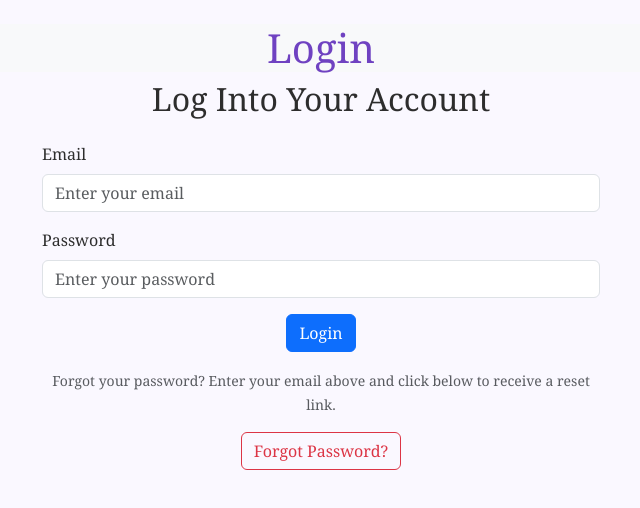
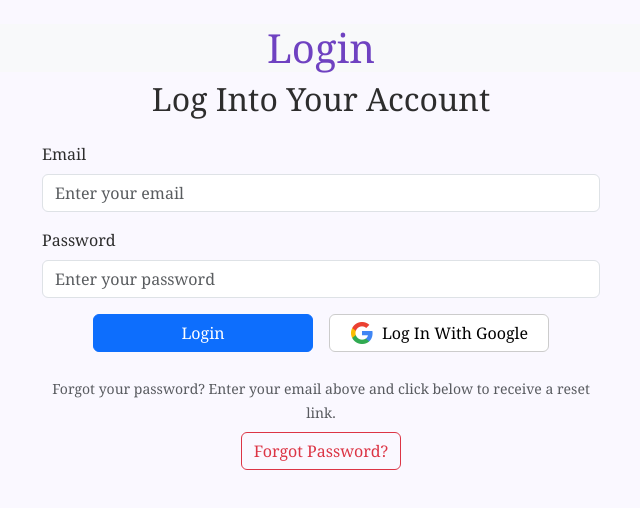
Before and after one commit to joshwilliams123/teacher, a React (Create React App) app: page /login in a window 1280 px wide. Shown: the top 508 px of the page, without its empty margins (319-959 px from the left). Built offline with nearby package versions, Linux system fonts and the light colour scheme; no server answers.

Commit message:
google sign in

```diff
--- a/src/Login.js
+++ b/src/Login.js
@@ -1,6 +1,6 @@
 import React, { useState } from "react";
 import { signInWithEmailAndPassword, sendPasswordResetEmail } from "firebase/auth";
-import { auth } from "./firebase";
+import { auth, googleProvider, signInWithPopup } from "./firebase";
 import { useNavigate } from "react-router-dom";
 import "bootstrap/dist/css/bootstrap.min.css";
 import "./css/styles.css";
@@ -17,7 +17,6 @@ const Login = () => {
     e.preventDefault();
     setError("");
     setSuccessMessage("");
-
     try {
       await signInWithEmailAndPassword(auth, email, password);
       setSuccessMessage("You have successfully logged in! You will be redirected to the teacher home page.");
@@ -36,15 +35,28 @@ const Login = () => {
     }
   };
 
+  const handleGoogleLogin = async () => {
+    setError("");
+    setSuccessMessage("");
+    try {
+      await signInWithPopup(auth, googleProvider);
+      setSuccessMessage("Logged in with Google! Redirecting to teacher home page...");
+      setTimeout(() => {
+        setSuccessMessage("");
+        navigate("/teacher-home");
+      }, 2000);
+    } catch (err) {
+      setError(err.message);
+    }
+  };
+
   const handleForgotPassword = async () => {
     setError("");
     setSuccessMessage("");
-
     if (!email) {
       setError("Please enter your email to reset your password.");
       return;
     }
-
     try {
       await sendPasswordResetEmail(auth, email);
       setSuccessMessage("A password reset email has been sent to your inbox.");
@@ -63,15 +75,12 @@ const Login = () => {
           </div>
         </div>
       </header>
-
       <main>
         <div className="container">
           <div className="text-center mb-4">
             <h2>Log Into Your Account</h2>
           </div>
-
           {error && <p className="text-danger text-center">{error}</p>}
-
           <div className="w-50 mx-auto">
             <form onSubmit={handleLogin}>
               <div className="mb-3">
@@ -85,7 +94,6 @@ const Login = () => {
                   required
                 />
               </div>
-
               <div className="mb-3">
                 <label className="form-label">Password</label>
                 <input
@@ -97,12 +105,35 @@ const Login = () => {
                   required
                 />
               </div>
-
-              <div className="text-center mb-3">
-                <button type="submit" className="btn btn-primary">Login</button>
+              <div className="d-flex justify-content-center gap-3 mt-3">
+                <button
+                  type="submit"
+                  className="btn btn-primary flex-fill"
+                  style={{ maxWidth: "220px" }}
+                >
+                  Login
+                </button>
+                <button
+                  type="button"
+                  className="btn d-flex align-items-center justify-content-center flex-fill"
+                  style={{
+                    backgroundColor: "#fff",
+                    color: "#000",
+                    border: "1px solid #ccc",
+                    gap: "8px",
+                    maxWidth: "220px"
+                  }}
+                  onClick={handleGoogleLogin}
+                >
+                  <img
+                    src="/google.png"
+                    alt="Google logo"
+                    style={{ width: "24px", height: "24px" }}
+                  />
+                  Log In With Google
+                </button>
               </div>
-
-              <div className="mb-3 text-center">
+              <div className="mt-4 mb-2 text-center">
                 <small className="text-muted">
                   Forgot your password? Enter your email above and click below to receive a reset link.
                 </small>
@@ -120,7 +151,6 @@ const Login = () => {
           </div>
         </div>
       </main>
-
       {successMessage && (
         <div className="alert alert-success fixed-bottom m-3" style={{ zIndex: 9999 }}>
           <p className="text-center mb-0">{successMessage}</p>
--- a/src/Sidebar.js
+++ b/src/Sidebar.js
@@ -27,7 +27,7 @@ const Sidebar = () => {
   const handleLogout = async () => {
     try {
       await signOut(auth);
-      navigate("/login");
+      navigate("/");
     } catch (error) {
       console.error("Error signing out:", error);
     }
--- a/src/Signup.js
+++ b/src/Signup.js
@@ -1,6 +1,6 @@
 import React, { useState } from "react";
 import { createUserWithEmailAndPassword } from "firebase/auth";
-import { auth } from "./firebase";
+import { auth, googleProvider, signInWithPopup } from "./firebase";
 import { useNavigate } from "react-router-dom";
 import "bootstrap/dist/css/bootstrap.min.css";
 import "./css/styles.css";
@@ -17,7 +17,6 @@ const Signup = () => {
     e.preventDefault();
     setError("");
     setSuccessMessage("");
-
     try {
       await createUserWithEmailAndPassword(auth, email, password);
       setSuccessMessage("Your account was created successfully! You will now be redirected to teacher home page!");
@@ -33,6 +32,18 @@ const Signup = () => {
     }
   };
 
+  const handleGoogleSignup = async () => {
+    setError("");
+    setSuccessMessage("");
+    try {
+      await signInWithPopup(auth, googleProvider);
+      setSuccessMessage("Signed up with Google! Redirecting to teacher home page...");
+      setTimeout(() => navigate("/teacher-home"), 2000);
+    } catch (err) {
+      setError(err.message);
+    }
+  };
+
   return (
     <div>
       <header>
@@ -42,15 +53,12 @@ const Signup = () => {
           </div>
         </div>
       </header>
-
       <main>
         <div className="container">
           <div className="text-center mb-4">
             <h2>Create Your Account</h2>
           </div>
-
           {error && <p className="text-danger text-center">{error}</p>}
-
           <div className="w-50 mx-auto">
             <form onSubmit={handleSignup}>
               <div className="mb-3">
@@ -64,7 +72,6 @@ const Signup = () => {
                   required
                 />
               </div>
-
               <div className="mb-3">
                 <label className="form-label">Password</label>
                 <input
@@ -76,15 +83,38 @@ const Signup = () => {
                   required
                 />
               </div>
-
-                <div className="text-center">
-                  <button type="submit" className="btn btn-primary">Sign Up</button>
+              <div className="d-flex justify-content-center gap-3 mt-3">
+                <button
+                  type="submit"
+                  className="btn btn-primary flex-fill"
+                  style={{ maxWidth: "220px" }}
+                >
+                  Sign Up
+                </button>
+                <button
+                  type="button"
+                  className="btn d-flex align-items-center justify-content-center flex-fill"
+                  style={{
+                    backgroundColor: "#fff",
+                    color: "#000",
+                    border: "1px solid #ccc",
+                    gap: "8px",
+                    maxWidth: "220px"
+                  }}
+                  onClick={handleGoogleSignup}
+                >
+                  <img
+                    src="/google.png"
+                    alt="Google logo"
+                    style={{ width: "24px", height: "24px" }}
+                  />
+                  Sign Up With Google
+                </button>
               </div>
             </form>
           </div>
         </div>
       </main>
-
       {successMessage && (
         <div className="alert alert-success fixed-bottom m-3" style={{ zIndex: 9999 }}>
           <p className="text-center mb-0">{successMessage}</p>
--- a/src/firebase.js
+++ b/src/firebase.js
@@ -1,7 +1,7 @@
 import { initializeApp } from "firebase/app";
 import { getFirestore, collection, addDoc, getDocs, query, where } from 'firebase/firestore';
 import { getStorage, ref, uploadBytes, getDownloadURL } from 'firebase/storage';
-import { getAuth } from "firebase/auth";
+import { getAuth, GoogleAuthProvider, signInWithPopup } from "firebase/auth";
 
 const firebaseConfig = {
   apiKey: "AIzaSyCG2fRn8Gu0qmR5NFYi-grcnHtrl9zVHrs",
@@ -16,5 +16,20 @@ const app = initializeApp(firebaseConfig);
 const db = getFirestore(app);
 const storage = getStorage(app);
 const auth = getAuth(app);
+const googleProvider = new GoogleAuthProvider();
 
-export { db, auth, addDoc, collection, getDocs, storage, ref, uploadBytes, getDownloadURL, query, where };
+export {
+  db,
+  auth,
+  addDoc,
+  collection,
+  getDocs,
+  storage,
+  ref,
+  uploadBytes,
+  getDownloadURL,
+  query,
+  where,
+  googleProvider,
+  signInWithPopup
+};
```
Also changed, not shown: public/google.png (added). Lines whose indentation alone changed are shown as unchanged.
